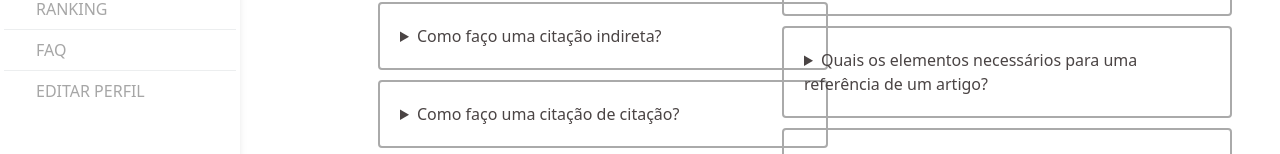
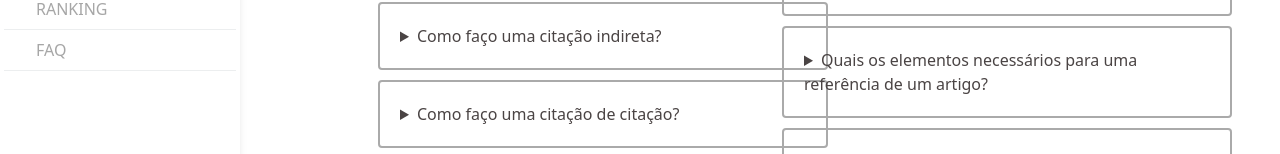
Before and after one commit to erthalduda/autoRef, a React (Create React App) app in the folder autoref-app/: page /faq in a window 1280 px wide. Shown: the part 281-435 px from the top of the page. Built offline with nearby package versions, Linux system fonts and the light colour scheme.

Commit message:
Categoria que não iremos utilizar

```diff
--- a/autoref-app/src/components/sidebar.jsx
+++ b/autoref-app/src/components/sidebar.jsx
@@ -56,14 +56,15 @@ function Sidebar() {
             <i className="fas fa-tachometer-alt fa-fw me-3"></i>
             <span>FAQ</span>
           </a>
-          <a
+          <a></a>
+          {/* <a
             href="#"
             className="list-group-item list-group-item-action py-2 ripple"
             aria-current="true"
           >
             <i className="fas fa-tachometer-alt fa-fw me-3"></i>
             <span>EDITAR PERFIL</span>
-          </a>
+          </a> */}
         </div>
       </div>
     </nav>
```
